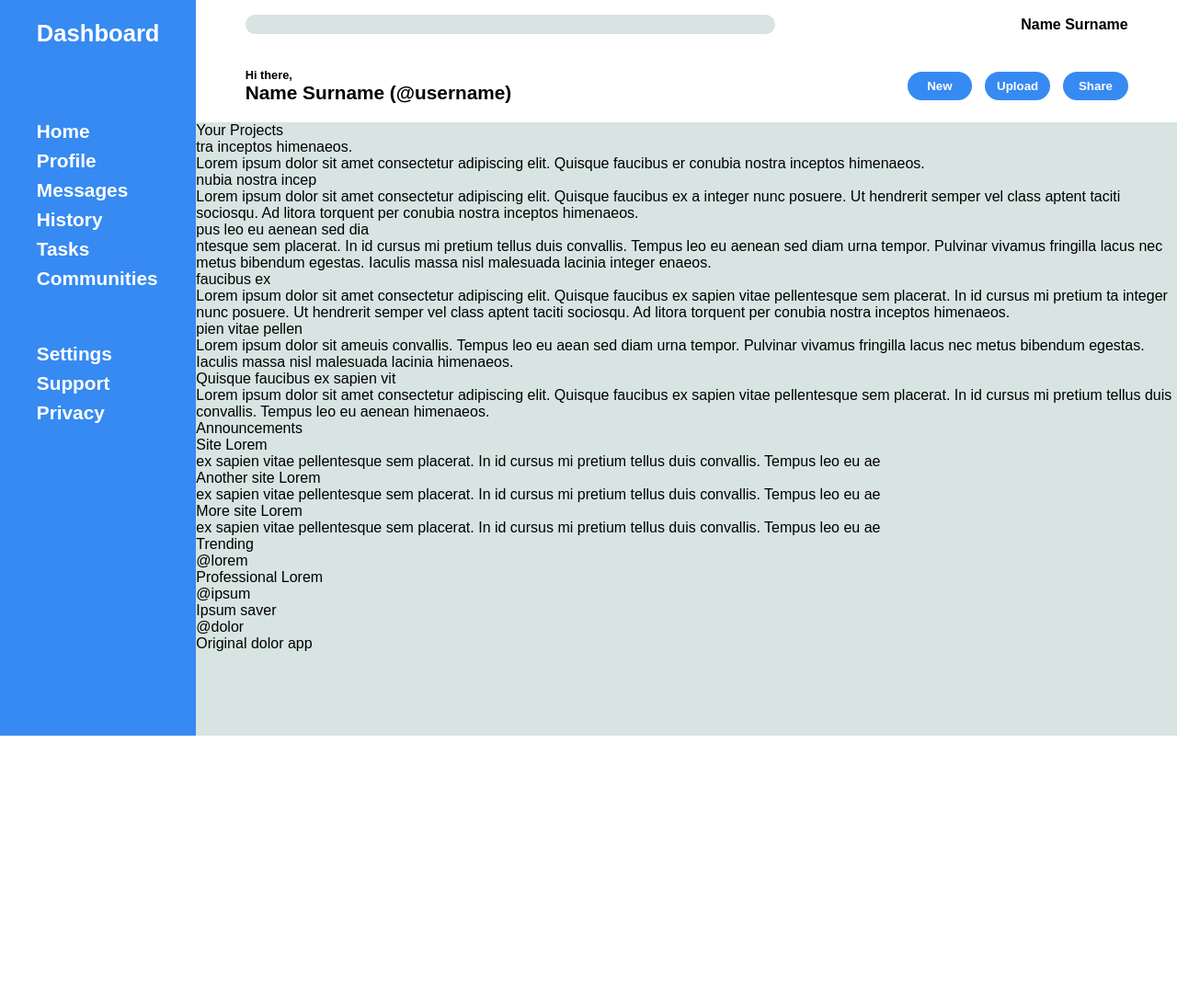
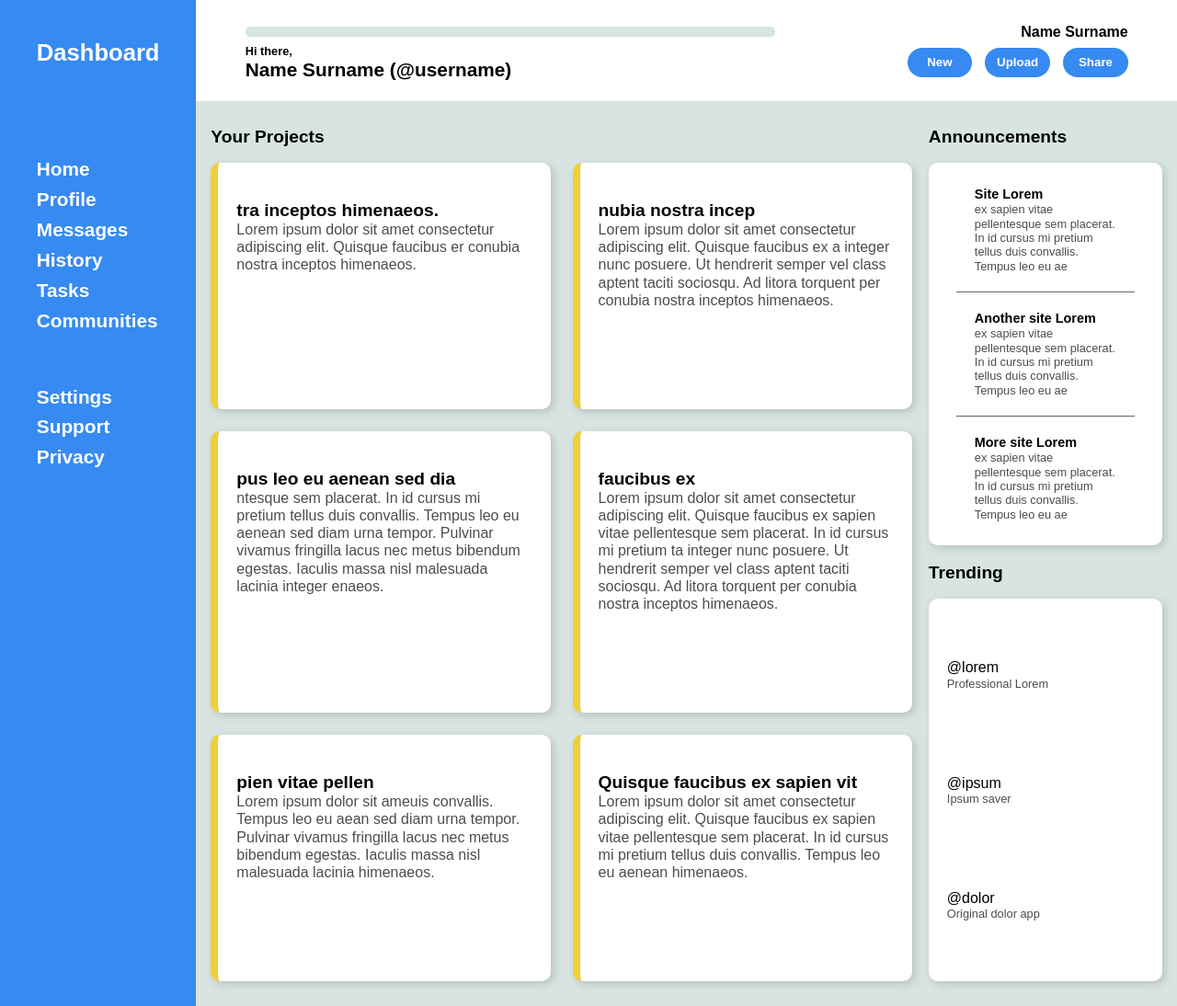
Before and after one commit to e-edgars/admin-dashboard, a plain HTML site: page index.html in a window 1280 px wide. Shown: the whole page at 92% size. Before the commit the page ends 800 px from the top, so only its background shows below. Drawn offline with Linux system fonts and the light colour scheme.

Commit message:
Build layout of main element

```diff
--- a/style.css
+++ b/style.css
@@ -2,6 +2,7 @@
   margin: 0;
   padding: 0;
 
+  line-height: 1.2;
   font-family: sans-serif, system-ui, -apple-system, BlinkMacSystemFont, 'Segoe UI', Roboto, Oxygen, Ubuntu, Cantarell, 'Open Sans', 'Helvetica Neue';
 }
 
@@ -25,7 +26,7 @@
   grid-template-columns: 3fr 1fr;
   align-items: center;
 
-  padding: 0 5%;
+  padding: 2% 5%;
 
 }
 
@@ -112,5 +113,117 @@
 
 main {
   background-color: rgb(215, 228, 226);
+
   grid-column: 2 / 3;
+
+  padding: 1.7rem 1rem;
+
+  display: grid;
+  gap: 18px;
+  grid-template-columns: 3fr 1fr;
+  grid-template-rows: 1fr 1fr;
 }
+
+.projects {
+  grid-row: 1 / 3;
+
+  display: grid;
+  grid-template-rows: 40px 1fr;
+}
+
+.projects  .title {
+  font-size: 1.2rem;
+  font-weight: bold;
+}
+
+.projects .content {
+  display: grid;
+  grid-template-columns: 1fr 1fr;
+  gap: 24px;
+}
+
+.project {
+  grid-row: span 1;
+  grid-column: span 1;
+
+  background-color: rgb(255, 255, 255);
+
+  border-radius: 10px;
+  border-left: 8px solid rgb(238, 208, 56);
+
+  padding: 40px 20px;
+
+  box-shadow: 3px 3px 8px rgba(106, 103, 103, 0.279);
+}
+
+.project .desc {
+  color: rgb(76, 77, 77);
+}
+.announcements {
+  display: grid;
+  grid-template-rows: 40px 1fr;
+}
+
+.announcements > .title {
+  font-size: 1.2rem;
+  font-weight: bold;
+}
+
+.announcements .content {
+  background-color: rgb(255, 255, 255);
+
+  padding: 6px 30px;
+
+  border-radius: 10px;
+
+  box-shadow: 3px 3px 8px rgba(106, 103, 103, 0.279);
+}
+
+.announcement {
+  padding: 20px;
+}
+
+.announcement .title {
+  font-size: 0.9rem;
+  font-weight: bold;
+}
+
+.announcement .desc {
+  color: rgb(76, 77, 77);
+  font-size: 0.8rem;
+}
+
+.content .announcement:nth-child(2) {
+  border-bottom: 1px solid rgb(103, 99, 99);
+  border-top: 1px solid rgb(103, 99, 99);
+}
+
+.trending {
+  grid-column: 2 / 3;
+
+  display: grid;
+  grid-template-rows: 40px 1fr;
+}
+
+.trending  .title {
+  font-size: 1.2rem;
+  font-weight: bold;
+}
+
+.trending .content {
+  background-color: rgb(255, 255, 255);
+
+  padding: 20px;
+
+  border-radius: 10px;
+
+  display: grid;
+  align-items: center;
+
+  box-shadow: 3px 3px 8px rgba(106, 103, 103, 0.279);
+}
+
+.trending-project .desc {
+  color: rgb(76, 77, 77);
+  font-size: 0.8rem;
+}
```
Also changed, not shown: index.html (+1 -0 lines).
